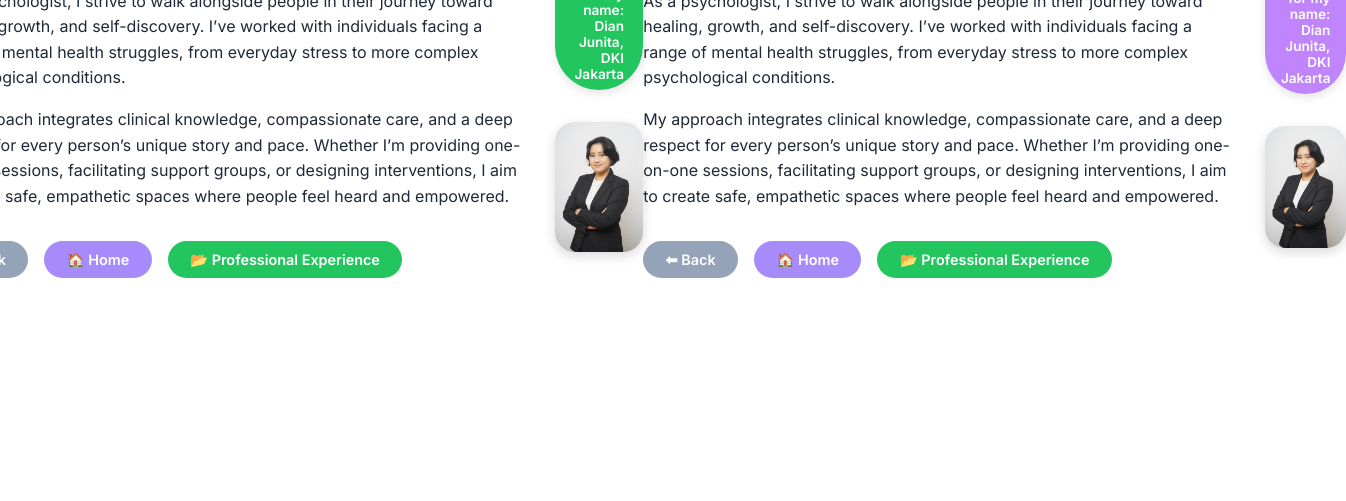
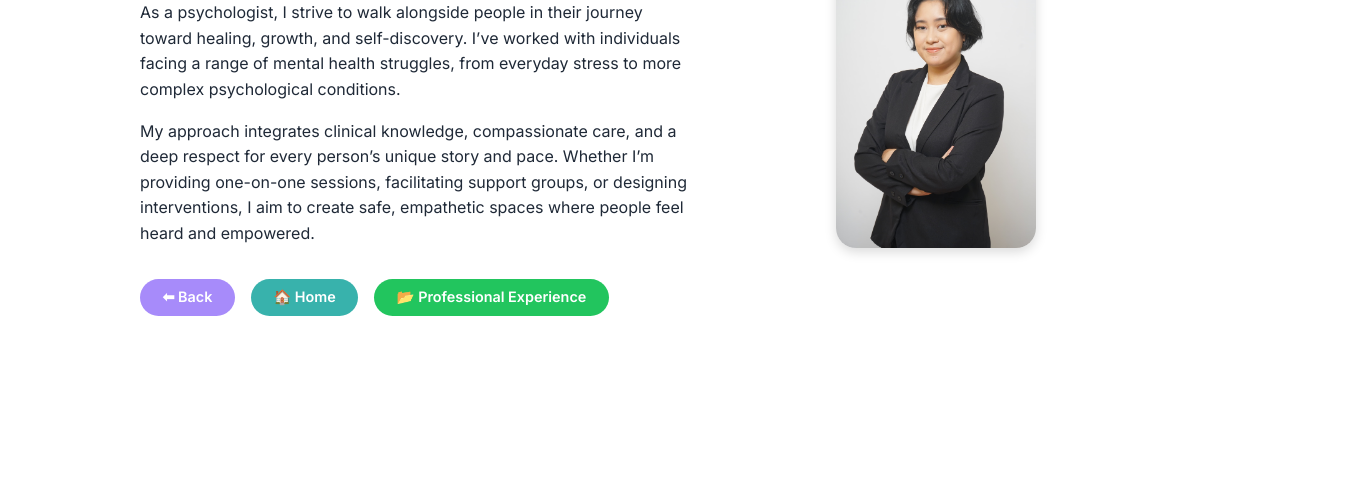
Before and after one commit to JuneWithin/junewithin.github.io, a plain HTML site: page professional.html in a window 1280 px wide. Shown: the part 299-800 px from the top of the page, 1346 px wide, since content can reach past the window. Drawn offline with Linux system fonts and the light colour scheme.

Commit message:
Update professional.html

```diff
--- a/professional.html
+++ b/professional.html
@@ -1,5 +1,4 @@
 <!DOCTYPE html>
-<html lang="en"><!DOCTYPE html>
 <html lang="en">
 <head>
   <meta charset="UTF-8" />
@@ -162,168 +161,3 @@
   </div>
 </body>
 </html>
-
-<head>
-  <meta charset="UTF-8" />
-  <meta name="viewport" content="width=device-width, initial-scale=1.0" />
-  <title>About Professional Dian</title>
-  <link href="https://fonts.googleapis.com/css2?family=Inter:wght@400;600&display=swap" rel="stylesheet">
-  <style>
-    * {
-      margin: 0;
-      padding: 0;
-      box-sizing: border-box;
-    }
-
-    body {
-      font-family: 'Inter', sans-serif;
-      background-color: #ffffff;
-      color: #1f2937;
-      padding: 2rem;
-      display: flex;
-      justify-content: center;
-      align-items: center;
-      min-height: 100vh;
-    }
-
-    .container {
-      max-width: 1000px;
-      width: 100%;
-      display: flex;
-      flex-direction: row;
-      align-items: center;
-      justify-content: space-between;
-      gap: 2rem;
-      flex-wrap: nowrap;
-    }
-
-    .text-section {
-      flex: 1;
-    }
-
-    .photo-section {
-      flex: 1;
-      text-align: right;
-    }
-
-    .photo-section img {
-      width: 100%;
-      max-width: 260px;
-      border-radius: 20px;
-      box-shadow: 0 4px 12px rgba(0, 0, 0, 0.15);
-    }
-
-    .credential-link {
-      display: inline-block;
-      background-color: #c084fc;
-      color: white;
-      padding: 0.5rem 1rem;
-      border-radius: 9999px;
-      font-size: 0.85rem;
-      font-weight: 600;
-      text-decoration: none;
-      margin-bottom: 1rem;
-      box-shadow: 0 4px 10px rgba(0,0,0,0.1);
-    }
-
-    h1 {
-      font-size: 2.5rem;
-      color: #38b2ac;
-      margin-bottom: 1rem;
-      font-weight: 800;
-      white-space: nowrap;
-    }
-
-    p {
-      font-size: 1rem;
-      line-height: 1.6;
-      margin-bottom: 1rem;
-    }
-
-    .buttons {
-      margin-top: 2rem;
-      display: flex;
-      gap: 1rem;
-      flex-wrap: wrap;
-    }
-
-    .btn {
-      padding: 0.6rem 1.4rem;
-      font-size: 0.9rem;
-      font-weight: 600;
-      color: white;
-      border: none;
-      border-radius: 9999px;
-      cursor: pointer;
-      text-decoration: none;
-      transition: background-color 0.3s ease, transform 0.2s ease;
-    }
-
-    .btn-home {
-      background-color: #a78bfa;
-    }
-
-    .btn-home:hover {
-      background-color: #8b5cf6;
-      transform: scale(1.05);
-    }
-
-    .btn-experience {
-      background-color: #22c55e;
-    }
-
-    .btn-experience:hover {
-      background-color: #16a34a;
-      transform: scale(1.05);
-    }
-
-    .btn-back {
-      background-color: #94a3b8;
-    }
-
-    .btn-back:hover {
-      background-color: #64748b;
-      transform: scale(1.05);
-    }
-
-    @media (max-width: 768px) {
-      .container {
-        flex-direction: column;
-        text-align: center;
-      }
-      .photo-section {
-        text-align: center;
-      }
-      h1 {
-        white-space: normal;
-      }
-    }
-  </style>
-</head>
-<body>
-  <div class="container">
-    <div class="text-section">
-      <h1>🧠 Meet Dian, the Professional</h1>
-      <p>As a psychologist, I strive to walk alongside people in their journey toward healing, growth, and self-discovery. I’ve worked with individuals facing a range of mental health struggles, from everyday stress to more complex psychological conditions.</p>
-      <p>My approach integrates clinical knowledge, compassionate care, and a deep respect for every person’s unique story and pace. Whether I’m providing one-on-one sessions, facilitating support groups, or designing interventions, I aim to create safe, empathetic spaces where people feel heard and empowered.</p>
-
-      <div class="buttons">
-        <a href="index.html" class="btn btn-back">⬅ Back</a>
-        <a href="index.html" class="btn btn-home">🏠 Home</a>
-        <a href="professionalexperience.html" class="btn btn-experience">📂 Professional Experience</a>
-      </div>
-    </div>
-
-    <div class="photo-section">
-      <a
-        href="https://himpsi.or.id/cari-psikolog"
-        target="_blank"
-        class="credential-link"
-      >
-        🔍 Search for my name: Dian Junita, DKI Jakarta
-      </a><br />
-      <img src="propicdian5.jpg" alt="Professional Dian Photo">
-    </div>
-  </div>
-</body>
-</html>
```
